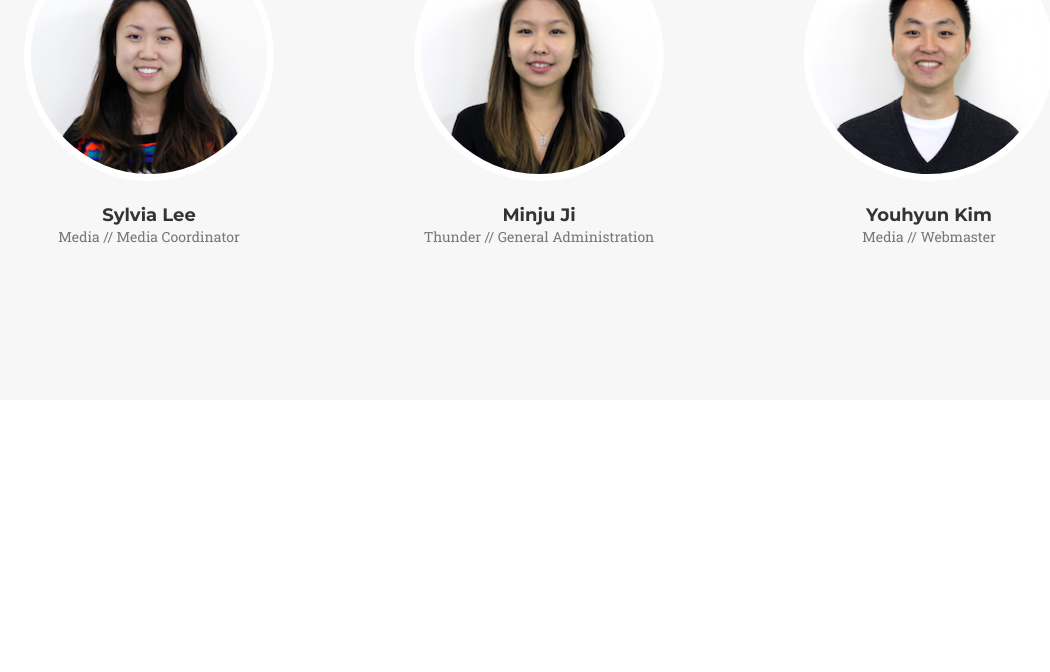
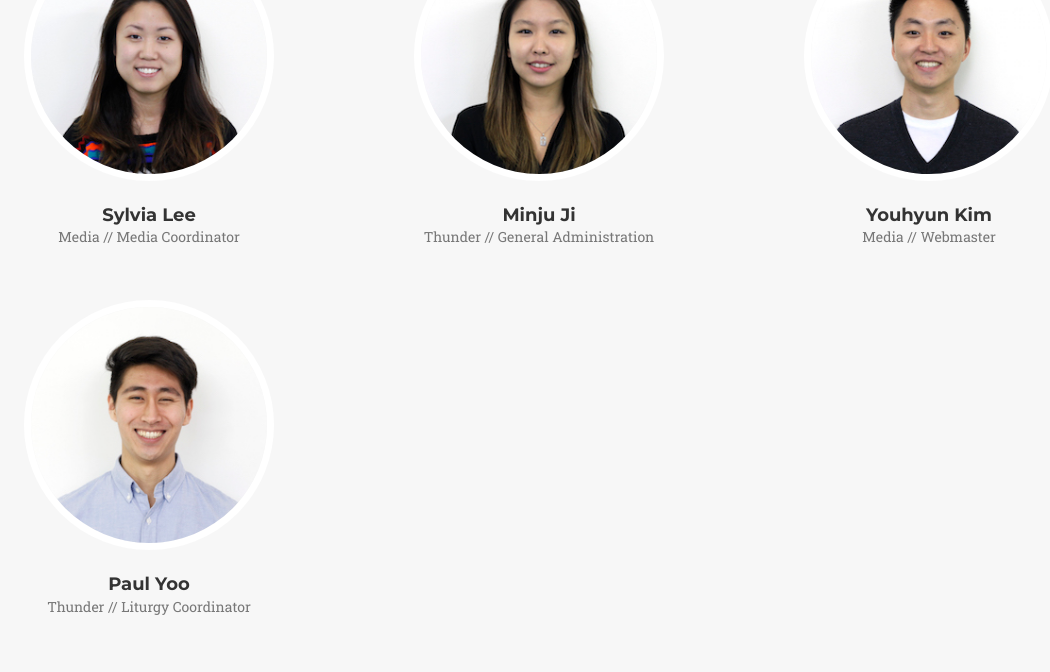
Before and after one commit to jinsungy/rca-newhope, a plain HTML site: page index.html in a window 1280 px wide. Shown: the part 6357-7029 px from the top of the page, without its empty margins (101-1151 px from the left). Drawn offline with nearby package versions, Linux system fonts and the light colour scheme; a web font is replaced by a local one.

Commit message:
no message

```diff
--- a/css/agency.css
+++ b/css/agency.css
@@ -276,7 +276,7 @@ header {
 }
 
 header .intro-text {
-    padding-top: 100px;
+    padding-top: 300px;
     padding-bottom: 50px;
 }
 
--- a/index.html
+++ b/index.html
@@ -326,6 +326,15 @@
                                 <img src="img/bios/youhyunkim.JPG" class="img-responsive img-circle" alt="" height=250 width=250>
                                 <h4>Youhyun Kim</h4>
                                 <p class="text-muted">Media // Webmaster</p>
+                            </div>
+                        </div>
+                    </div>
+                    <div class="row">
+                        <div class="col-sm-4">
+                            <div class="team-member">
+                                <img src="img/bios/paulyoo.jpg" class="img-responsive img-circle" alt="" height=250 width=250>
+                                <h4>Paul Yoo</h4>
+                                <p class="text-muted">Thunder // Liturgy Coordinator</p>
                             </div>
                         </div>
                     </div>
```
Also changed, not shown: img/bios/hi-res/paulyoo-hi.jpg (added), img/bios/paulyoo.jpg (added), img/header-bg-old.jpg (added), 1 other file.
